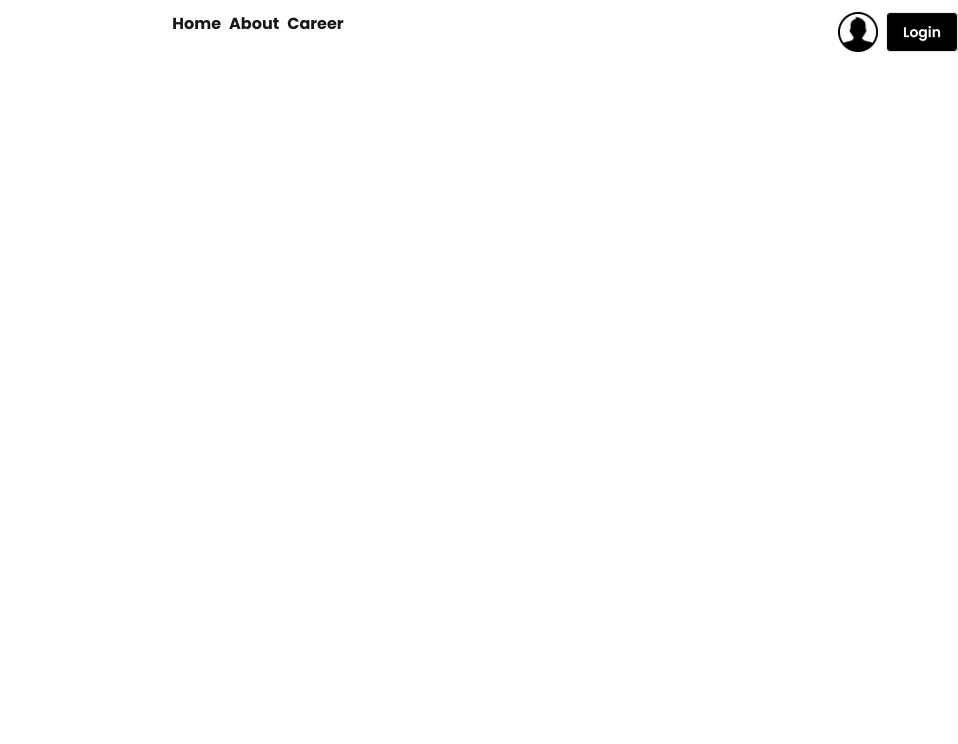
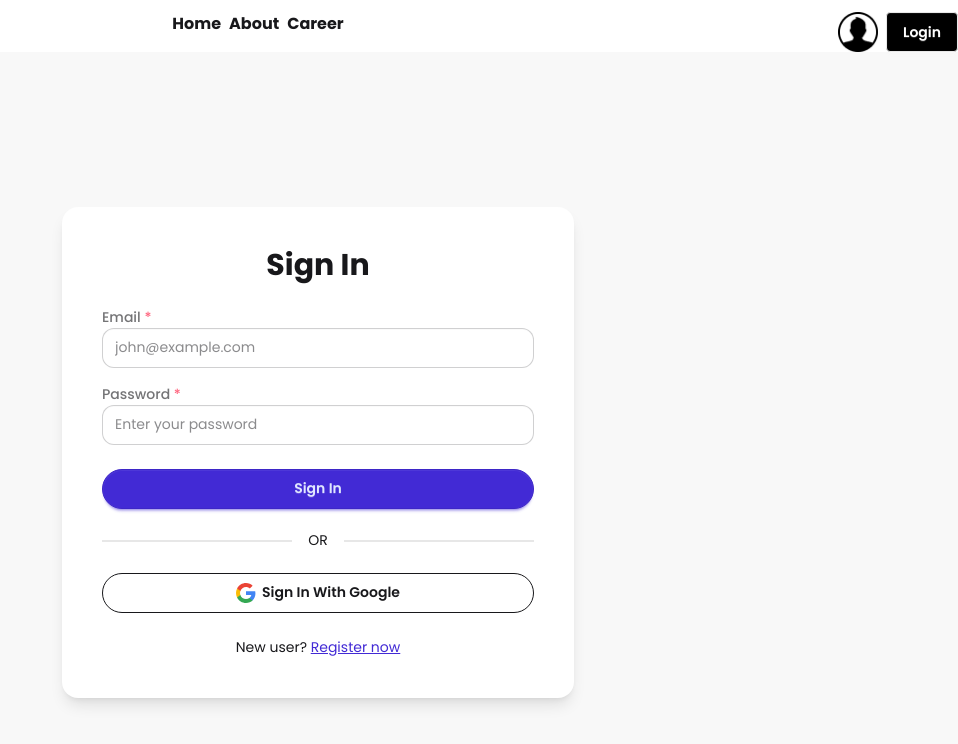
Before and after one commit to raselahmed2023/news_next, a Next.js app: page /login in a window 1280 px wide. Shown: the top 744 px of the page, without its empty margins (322-1280 px from the left). Built offline with nearby package versions, Linux system fonts and the light colour scheme.

Commit message:
login and logout page

```diff
--- a/src/app/(auth)/login/page.jsx
+++ b/src/app/(auth)/login/page.jsx
@@ -1,9 +1,77 @@
-import React from 'react';
+import Link from "next/link";
+
+
+
+
 
 const LoginPage = () => {
+
+
+
+
     return (
-        <div>
+        <div className="min-h-screen bg-base-200 flex items-center justify-center">
+            <div className="card bg-base-100 w-full max-w-lg shadow-lg rounded-2xl">
+                <div className="card-body px-10 py-10">
+                    <h2 className="text-center text-3xl font-bold mb-4">Sign In</h2>
 
+                    <form className="flex flex-col gap-4">
+                        <div className="form-control w-full">
+                            <label className="label">
+                                <span className="label-text font-medium">Email <span className="text-error">*</span></span>
+                            </label>
+                            <input
+                                name="email"
+                                type="email"
+                                required
+                                placeholder="john@example.com"
+                                className="input input-bordered w-full rounded-xl"
+                            />
+                        </div>
+
+                        <div className="form-control w-full">
+                            <label className="label">
+                                <span className="label-text font-medium">Password <span className="text-error">*</span></span>
+                            </label>
+                            <input
+                                name="password"
+                                type="password"
+                                required
+                                minLength={8}
+                                placeholder="Enter your password"
+                                className="input input-bordered w-full rounded-xl"
+                            />
+                        </div>
+
+                        <button type="submit" className="btn btn-primary rounded-full w-full mt-2">
+                            Sign In
+                        </button>
+                    </form>
+
+                    <div className="divider">OR</div>
+
+                    <button
+
+                        type="button"
+                        className="btn btn-outline w-full rounded-full"
+                    >
+                        <svg xmlns="http://www.w3.org/2000/svg" viewBox="0 0 48 48" className="h-5 w-5">
+                            <path fill="#4285F4" d="M46.5 24.5c0-1.6-.1-3.1-.4-4.5H24v8.5h12.7c-.6 3-2.3 5.5-4.8 7.2v6h7.7c4.5-4.2 7.1-10.3 7.1-17.2z" />
+                            <path fill="#34A853" d="M24 48c6.5 0 11.9-2.1 15.9-5.8l-7.7-6c-2.1 1.4-4.9 2.3-8.2 2.3-6.3 0-11.6-4.2-13.5-9.9H2.6v6.2C6.5 42.7 14.7 48 24 48z" />
+                            <path fill="#FBBC05" d="M10.5 28.6c-.5-1.4-.8-2.9-.8-4.6s.3-3.2.8-4.6v-6.2H2.6C.9 16.6 0 20.2 0 24s.9 7.4 2.6 10.8l7.9-6.2z" />
+                            <path fill="#EA4335" d="M24 9.5c3.5 0 6.6 1.2 9.1 3.6l6.8-6.8C35.9 2.1 30.5 0 24 0 14.7 0 6.5 5.3 2.6 13.2l7.9 6.2C12.4 13.7 17.7 9.5 24 9.5z" />
+                        </svg>
+                        Sign In With Google
+                    </button>
+
+                    <div className="text-center mt-4">
+                        <span className="text-sm">New user? </span>
+
+                         <Link href="/register" className="link link-primary text-sm">Register now</Link>
+
+                    </div>
+                </div>
+            </div>
         </div>
     );
 };
--- a/src/app/(auth)/register/page.jsx
+++ b/src/app/(auth)/register/page.jsx
@@ -1,11 +1,62 @@
-import React from 'react';
+"use client";
+import Link from "next/link";
 
 const RegisterPage = () => {
-    return (
-        <div>
 
+  return (
+    <div className="min-h-screen bg-base-200 flex items-center justify-center">
+      <div className="card bg-base-100 w-full max-w-lg shadow-lg rounded-2xl">
+        <div className="card-body px-10 py-10">
+          <h2 className="text-center text-3xl font-bold mb-4">Sign Up</h2>
+
+          <form  className="flex flex-col gap-4">
+            <div className="form-control w-full">
+              <label className="label pb-1">
+                <span className="label-text font-medium">Name <span className="text-error">*</span></span>
+              </label>
+              <input name="name" type="text" required placeholder="Enter your name" className="input input-bordered w-full rounded-xl" />
+            </div>
+
+            <div className="form-control w-full">
+              <label className="label pb-1">
+                <span className="label-text font-medium">Image URL <span className="text-error">*</span></span>
+              </label>
+              <input name="image" type="text" required placeholder="https://example.com/photo.jpg" className="input input-bordered w-full rounded-xl" />
+            </div>
+
+            <div className="form-control w-full">
+              <label className="label pb-1">
+                <span className="label-text font-medium">Email <span className="text-error">*</span></span>
+              </label>
+              <input name="email" type="email" required placeholder="john@example.com" className="input input-bordered w-full rounded-xl" />
+            </div>
+
+            <div className="form-control w-full">
+              <label className="label pb-1">
+                <span className="label-text font-medium">Password <span className="text-error">*</span></span>
+              </label>
+              <input name="password" type="password" required minLength={8} placeholder="Enter your password" className="input input-bordered w-full rounded-xl" />
+              <label className="label pt-1">
+                <span className="label-text-alt text-base-content/50">At least 8 characters</span>
+              </label>
+            </div>
+
+            <div className="flex gap-3 mt-2">
+              <button type="submit" className="btn btn-primary rounded-full px-6">
+                <span className="">Submit</span>
+              </button>
+              <button type="reset" className="btn btn-ghost border border-base-300 rounded-full px-6">Reset</button>
+            </div>
+          </form>
+
+          <div className="text-center mt-4">
+            <span className="text-sm">Already have an account? </span>
+            <Link href="/login" className="link link-primary text-sm">Log in</Link>
+          </div>
         </div>
-    );
+      </div>
+    </div>
+  );
 };
 
 export default RegisterPage;
```
Also changed, not shown: src/components/shared/Navbar.jsx (+1 -1 lines).
